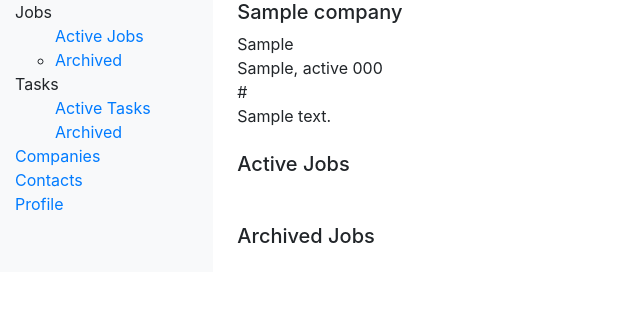
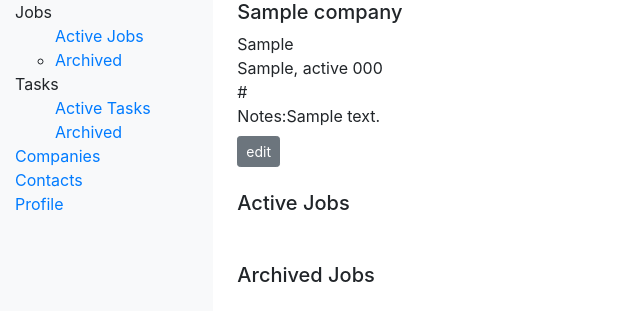
Before and after one commit to mearajennifer/jobtracker, a Flask app: page /dashboard/companies/1 in a window 1280 px wide. Shown: the part 56-377 px from the top of the page, without its empty margins (0-640 px from the left). Run offline with Flask 2, Linux system fonts and the light colour scheme; the visitor is signed in with stand-in values (Sample User, id 1); tables that the repository leaves empty hold one stand-in row (values such as "Sample post"); data that the repository does not hold is empty; some libraries are stand-ins or nearby versions.

Commit message:
Fixed bug on active jobs page, began editing company pages to allow edits to data

```diff
--- a/server.py
+++ b/server.py
@@ -7,6 +7,7 @@ from sqlalchemy import desc
 from model import (User, Contact, ContactEvent, ContactCode, Company, Job,
                    JobEvent, JobCode, ToDo, ToDoCode, Salary, connect_to_db, db)
 from datetime import datetime
+from datetime import date
 import os
 
 app = Flask(__name__)
@@ -101,7 +102,7 @@ def login_user():
 
     # redirect to main dashboard page
     flash('May the job force be with you...')
-    return redirect('/dashboard')
+    return redirect('/dashboard/jobs')
 
 
 @app.route("/logout")
@@ -112,16 +113,6 @@ def logout():
     del session['user_id']
     flash('Logged out.')
     return redirect("/")
-
-
-@app.route('/dashboard')
-def show_dashboard():
-    """Shows default dashboard with jobs tracking"""
-
-    if not session:
-        return redirect('/')
-    else:
-        return render_template('dashboard.html')
 
 
 @app.route('/dashboard/jobs')
@@ -169,11 +160,12 @@ def update_job_status():
         user_id = session['user_id']
 
         # create job event
-        job_event = JobEvent(job_id=job_id, user_id=user_id, job_code=job_code, date_created=datetime.now())
+        today = datetime.date(datetime.now())
+        job_event = JobEvent(user_id=user_id, job_id=job_id, job_code=job_code, date_created=today)
         db.session.add(job_event)
 
         # find job in database and archive if necessary
-        job = Job.query.filter(Job.job_id == job_id).one()
+        job = Job.query.filter(Job.job_id == job_id).first()
         if int(job_code) > 5:
             job.active_status = False
 
@@ -258,21 +250,50 @@ def show_all_companies():
             count = Job.query.filter(Job.company_id == job.companies.company_id).count()
             companies[job.companies] = count
 
-        return render_template('companies.html', companies=companies)
+        return render_template('companies.html', companies=companies, edit=False)
 
 
-@app.route('/dashboard/companies/<company_id>')
-def show_a_company(company_id):
+@app.route('/dashboard/companies/<company_id>', methods=['GET'])
+def show_a_company(company_id, edit=False):
     """Show a company a user has interest in."""
 
     # redirect if user is not logged in
     if not session:
         return redirect('/')
     else:
+        if edit:
+            edit = True
         #get company info and pre-load jobs
         company = Company.query.filter(Company.company_id == company_id).options(db.joinedload('jobs')).first()
 
-        return render_template('company-info.html', company=company)
+        return render_template('company-info.html', company=company, edit=edit)
+
+
+@app.route('/dashboard/companies/<company_id>', methods=['POST'])
+def edit_a_company(company_id, edit):
+    """Show a company a user has interest in."""
+
+    # redirect if user is not logged in
+    if not session:
+        return redirect('/')
+    else:
+        # get company object to update
+        company = Company.query.filter(Company.company_id == company_id).first()
+
+        company.street = request.form['street']
+        company.city = request.form['city']
+        company.state = request.form['state']
+        company.zipcode = request.form['zipcode']
+        company.website = request.form['website']
+        company.notes = request.form['notes']
+
+        db.session.commit()
+
+        # get updated company info and pre-load jobs
+        company = Company.query.filter(Company.company_id == company_id).options(db.joinedload('jobs')).first()
+
+        flash('Change made for', company.name)
+        return render_template('company-info.html', company=company, edit=edit)
 
 
 @app.route('/dashboard/companies/add')
--- a/templates/company-info.html
+++ b/templates/company-info.html
@@ -4,10 +4,57 @@
 
 <div class="container">
   <div class="row"><h5>{{ company.name }}</h5></div>
-  <div class="row">{{ company.street }}</div>
-  <div class="row">{{ company.city }}, {{ company.state }} {{ company.zipcode }}</div>
-  <div class="row">{{ company.website }}</div>
-  <div class="row">{{ company.notes }}</div>
+
+  {% if edit == True %}
+    <!-- EDIT MODE -->
+    <form action="/dashboard/companies/<company_id>" method="POST">
+      <div class="row">
+        Street: <input type="text" name="street" value="{{ company.street }}">
+      </div>
+      <div class="row">
+        City: <input type="text" name="city" value="{{ company.city }}">
+      </div>
+      <div>
+        State: <input type="text" name="state" value="{{ company.state }}">
+      </div>
+      <div>
+        Zipcode: <input type="text" name="zipcode" value="{{ company.zipcode }}">
+      </div>
+      <div class="row">
+        <input type="text" name="website" value="{{ company.website }}">
+      </div>
+      <div class="row">
+        <label>Notes: </label>
+          <input type="text" name="notes" value="{{ company.notes }}">
+      </div>
+      <div class="row">
+        <!-- <input class="btn btn-primary" type="submit" name="edit" value="false"> -->
+        <button type="button submit" class="btn btn-secondary btn-sm" name="edit" value="">edit</button>
+      </div>
+    </form>
+
+  {% else %}
+    <!-- STATIC MODE -->
+    <div class="row">{{ company.street }}</div>
+    <div class="row">{{ company.city }}, {{ company.state }} {{ company.zipcode }}</div>
+    <div class="row">{{ company.website }}</div>
+    <div class="row">
+      <label>Notes: </label>
+      {% if company.notes == None %}
+        --
+      {% else %}
+        {{ company.notes }}
+      {% endif %}
+    </div>
+    <div class="row">
+      <form action="/dashboard/companies/<company_id>" method="GET">
+        <!-- <input class="btn btn-primary" type="submit" name="edit" value="true"> -->
+        <button type="button submit" class="btn btn-secondary btn-sm" name="edit" value="True">edit</button>
+      </form>
+    </div>
+
+  {% endif %}
+
 </div>
 <br>
 
```
Also changed, not shown: templates/dashboard.html (deleted, +0 -7 lines), templates/jobs-active.html (+14 -14 lines).
